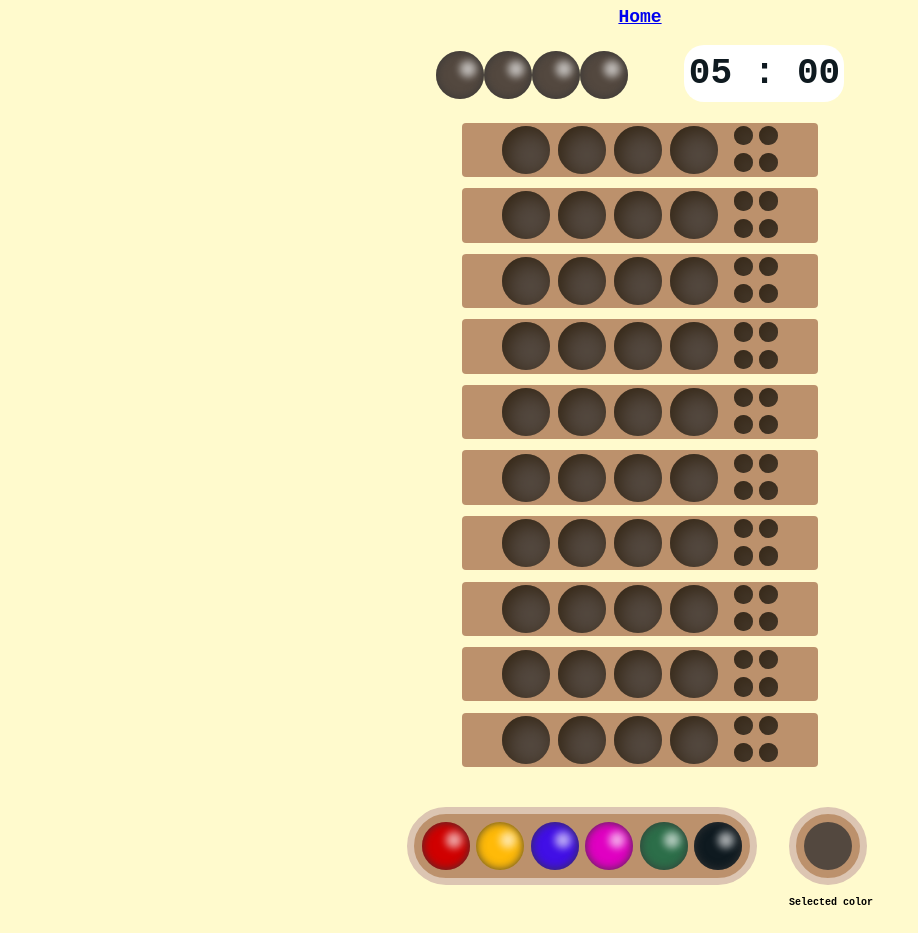
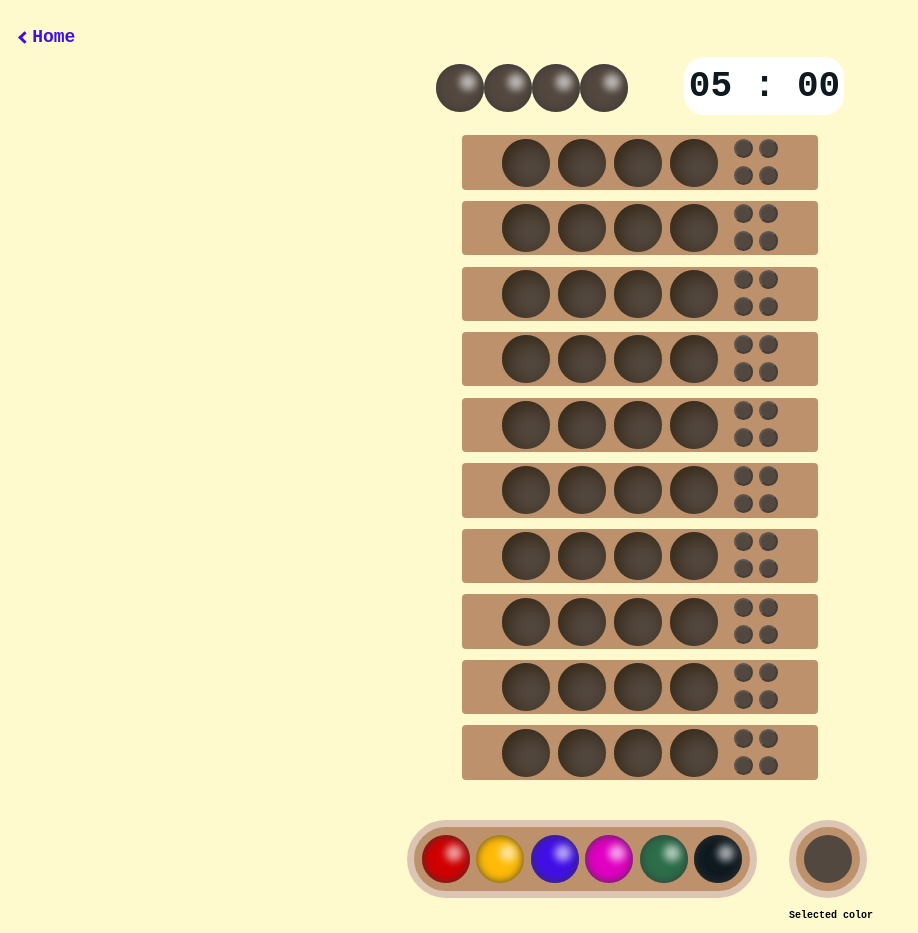
Before and after one commit to AlejoVE/master-mind, a React (Create React App) app: page /game in a window 1280 px wide. Shown: the whole page, without its empty margins (0-918 px from the left). Built offline with nearby package versions, Linux system fonts and the light colour scheme.

Commit message:
style the indicator buttons

```diff
--- a/src/components/Circle.tsx
+++ b/src/components/Circle.tsx
@@ -4,21 +4,22 @@ type ButtonProps = {
   onClick?: (event: React.MouseEvent<HTMLButtonElement>) => void;
   disabled?: boolean;
   gameOver?: boolean;
+  class?: string;
 };
 
 function Circle(props: ButtonProps) {
   return (
     <button
       disabled={props.disabled}
-			className='button'
+      className={props.class}
       onClick={props.onClick}
       data-color={props.color}
       style={{
-				backgroundColor: `${`${props.color || '#53483F'}`}`,
+        backgroundColor: `${`${props.color || "#53483F"}`}`,
         width: `${props.size}rem`,
         minWidth: `${props.size}rem`,
         height: `${props.size}rem`,
-				minHeight: `${props.size}rem`,
+        minHeight: `${props.size}rem`
       }}
     ></button>
   );
--- a/src/components/GamePage.tsx
+++ b/src/components/GamePage.tsx
@@ -23,7 +23,7 @@ function GamePage() {
       <div className="page-content">
         {" "}
         <Link to={"/start"} className="back">
-          Home
+          <i className="arrow left"></i>Home
         </Link>
         <div className="game">
           <div className="header">
--- a/src/components/Row.tsx
+++ b/src/components/Row.tsx
@@ -79,10 +79,17 @@ function Row() {
             </button>
           )}
         </div>
+        {/* response */}
         <div ref={gridEl} className="row-grid">
           {slots.map((row, i) => {
             return (
-              <Circle key={i} gameOver={gameOver} disabled={true} size="1.2" />
+              <Circle
+                key={i}
+                gameOver={gameOver}
+                disabled={true}
+                size="1.2"
+                class="check"
+              />
             );
           })}
         </div>
--- a/src/helpers/helpers.tsx
+++ b/src/helpers/helpers.tsx
@@ -47,13 +47,13 @@ export const checkAnswers = (
       availablePositions.splice(randomIndex, 1);
       if (currentCode[i] === rowColors[i]) {
         if (gridChildren) {
-          (gridChildren[value] as HTMLButtonElement).style.backgroundColor =
-            Colors.YELLOW;
+          (gridChildren[value] as HTMLButtonElement).classList.remove("check");
+          (gridChildren[value] as HTMLButtonElement).classList.add("white");
         }
       } else {
         if (gridChildren) {
-          (gridChildren[value] as HTMLButtonElement).style.backgroundColor =
-            Colors.PURPLE;
+          (gridChildren[value] as HTMLButtonElement).classList.remove("check");
+          (gridChildren[value] as HTMLButtonElement).classList.add("red");
         }
       }
     }
--- a/src/styles/_game.scss
+++ b/src/styles/_game.scss
@@ -3,6 +3,7 @@
   flex-direction: column;
   align-items: center;
   height: 100%;
+  margin-top: 3rem;
 }
 
 #board {
--- a/src/styles/_row.scss
+++ b/src/styles/_row.scss
@@ -12,10 +12,6 @@
   padding: 0.2rem;
   margin-top: 0.7rem;
   margin-bottom: 0.5rem;
-
-  button:not(.check-button) {
-    @extend %empty-slot;
-  }
 }
 
 .row-main-container {
@@ -31,6 +27,10 @@
     align-items: center;
     gap: 0.5rem;
   }
+
+  button:not(.check-button) {
+    @extend %empty-slot;
+  }
 }
 
 .row-grid {
@@ -38,6 +38,10 @@
   grid-template-columns: repeat(2, 1fr);
   width: fit-content;
   gap: 0.4rem;
+
+  .check {
+    border-radius: 50%;
+  }
 }
 
 .check-button {
--- a/src/styles/_start.scss
+++ b/src/styles/_start.scss
@@ -54,3 +54,21 @@ ul {
   font-size: 12px;
   font-weight: 700;
 }
+
+.mention-check {
+  border: none;
+  padding: 0.2rem 0.5rem;
+  border-radius: 10px;
+  background-color: $black;
+  text-decoration: none;
+  text-transform: uppercase;
+  color: white;
+  font-size: 12px;
+  font-weight: 700;
+  z-index: 9999;
+  //
+  border-top-right-radius: 220px;
+  border-bottom-right-radius: 220px;
+  border-bottom: 0;
+  height: 3.4rem;
+}
--- a/src/styles/index.scss
+++ b/src/styles/index.scss
@@ -27,3 +27,33 @@ body {
   overflow: none;
   background-color: lemonchiffon;
 }
+.white {
+  border-radius: 50%;
+  background-color: white !important;
+}
+
+.red {
+  border-radius: 50%;
+  background-color: red !important;
+}
+
+.back {
+  position: absolute;
+  top: 20px;
+  left: 20px;
+  text-decoration: none;
+  color: $blue;
+}
+
+.arrow {
+  border: solid $blue;
+  border-width: 0 3px 3px 0;
+  display: inline-block;
+  padding: 3px;
+}
+
+.left {
+  transform: rotate(135deg);
+  -webkit-transform: rotate(135deg);
+  margin-right: 0.2rem;
+}
```
Lines whose indentation alone changed are shown as unchanged.
